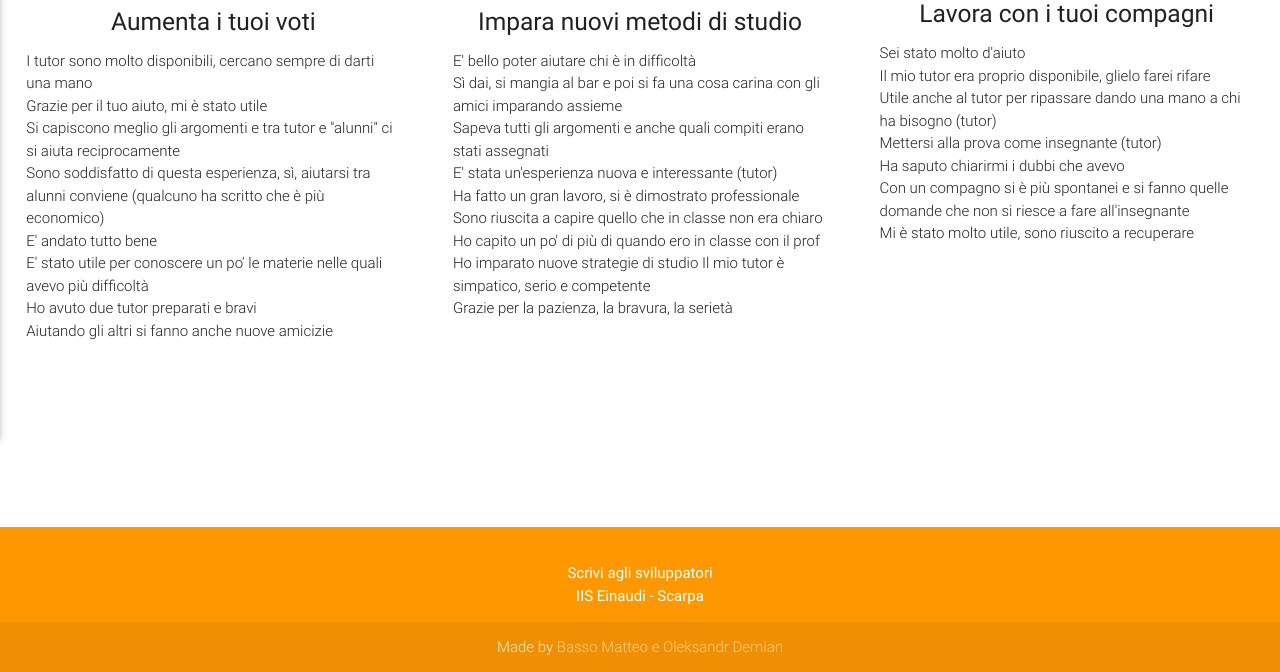
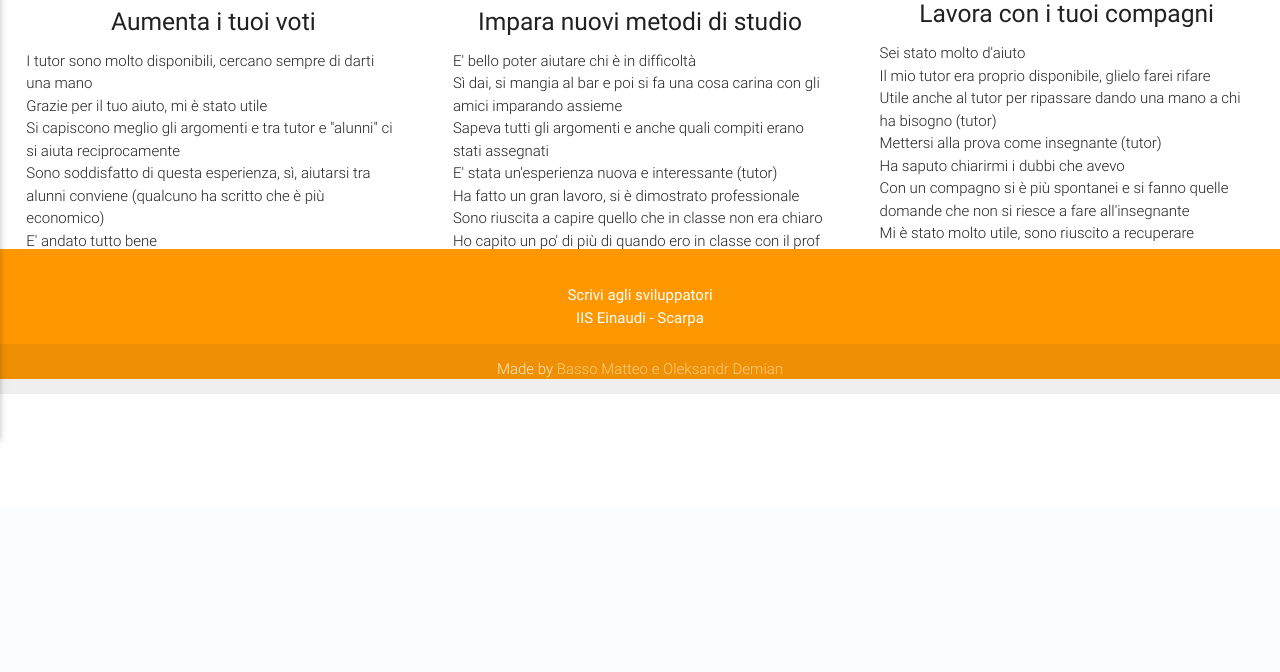
Before and after one commit to Baxxo/peer-education, a PHP site: page / in a window 1280 px wide. Shown: the part 421-1093 px from the top of the page. After the commit the page ends 862 px from the top, so only its background shows below. Run offline with PHP 8.4, Linux system fonts and the light colour scheme; some libraries are stand-ins or nearby versions.

Commit message:
grafica giusta

```diff
--- a/css/style.css
+++ b/css/style.css
@@ -68,10 +68,10 @@ table {
 	top: 10%;
 	left: 40%;
 }
-.footer {
+footer {
+	height:130px;
+	width:100%;
 	position:fixed;
-	height:98px;
-	width:100%;
 	bottom:0;
 	left:0;
 }
```
